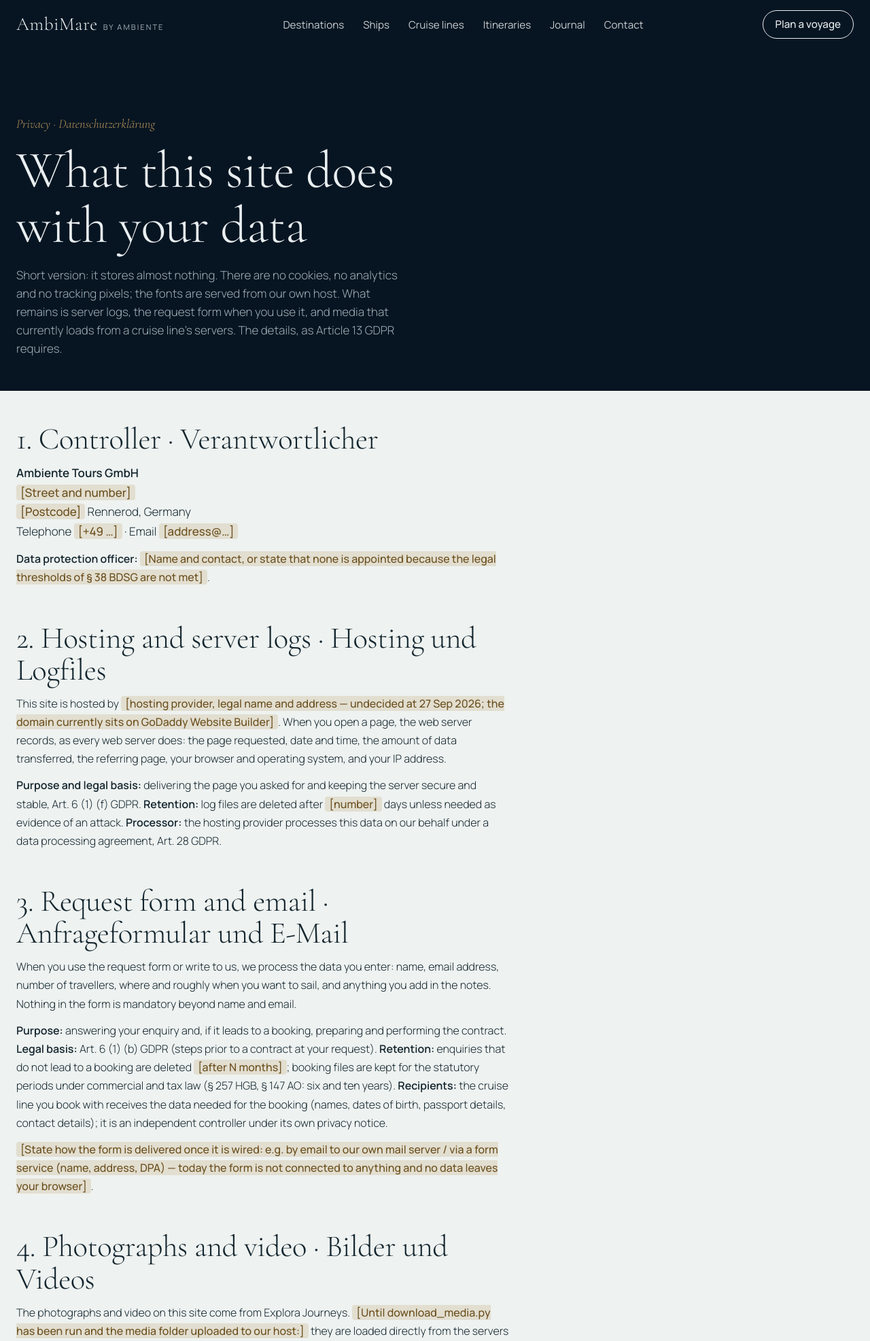
After one commit to ambientetravel/albaloostudio, a PHP site: page /cruise24-me/privacy.html in a window 1280 px wide. The commit adds this page. Shown: the top 1973 px of the page at 68% size. Run offline with PHP 8.4, Linux system fonts and the light colour scheme.

Commit message:
cruise24.me: imprint and privacy pages, drafted with placeholders
imprint.html: Impressum under § 5 DDG and § 18 (2) MStV, in English with
the German terms. Company, representation, register, VAT ID, content
responsibility, travel-law role (Reisevermittler vs Reiseveranstalter
left open, since it decides whether a Sicherungsschein is due), group
offices, VSBG statement, liability and media credit. No EU ODR link;
that platform closed in July 2025.

privacy.html: GDPR Art. 13 notice describing what the site really does.
No cookies, no analytics, fonts and GSAP self-hosted; server logs; the
request form; media loading from Explora's servers until the download
script has run. Supervisory authority named as LfDI Rheinland-Pfalz.

Every fact not in the source is a highlighted [placeholder]: 19 on the
imprint, 12 on the privacy page. Linked from every footer; sitemap now
nine URLs. Verified in headless Chromium at 1440 and 390 wide: 0 JS
errors, all links 200, no overflow.

Co-Authored-By: Claude Fable 5.1 <noreply@anthropic.com>
Claude-Session: https://claude.ai/code/session_01YCGvQ6DXzq5u7P4hVwKiMm

```diff
--- a/cruise24-me/assets/site.css
+++ b/cruise24-me/assets/site.css
@@ -229,3 +229,16 @@ img.missing,video.missing{visibility:hidden}
 .hours b{display:block;font-family:var(--serif);font-weight:400;font-size:1.5rem;margin-bottom:6px}
 .hours p{color:var(--muted);font-size:.95rem}
 @media (max-width:860px){.hours{grid-template-columns:1fr}}
+
+/* ---------- legal pages ---------- */
+.legal{max-width:72ch}
+.legal h2{font-size:clamp(1.9rem,3.5vw,2.8rem);margin-top:52px}
+.legal h2:first-of-type{margin-top:0}
+.legal h3{font-size:1.35rem;margin-top:30px}
+.legal p,.legal li{color:var(--text);font-size:1rem;line-height:1.7}
+.legal p{margin-top:12px}
+.legal ul{margin:10px 0 0;padding-left:22px}
+.legal .lede{color:var(--muted)}
+.legal address{font-style:normal;margin-top:12px;line-height:1.7}
+.todo{background:rgba(184,149,90,.22);padding:0 6px;border-radius:4px;color:#6b4f1d;font-weight:500}
+.legal .updated{font-size:.85rem;color:var(--muted);margin-top:40px;padding-top:16px;border-top:1px solid var(--line)}
--- a/cruise24-me/contact.html
+++ b/cruise24-me/contact.html
@@ -65,7 +65,7 @@
     <div><div class="logo" style="margin-bottom:12px">AmbiMare <small>by Ambiente</small></div><p style="max-width:40ch">The sea collection of Ambiente Group: ocean cruises, river weeks and luxury small-ship journeys, booked with direct contracts and one person on your file.</p></div>
     <div><h4>Explore</h4><ul><li><a href="destinations.html">Destinations</a></li><li><a href="ships.html">Ships</a></li><li><a href="lines.html">Cruise lines</a></li><li><a href="itineraries.html">Itineraries</a></li><li><a href="journal.html">Journal</a></li></ul></div>
     <div><h4>Ambiente Group</h4><ul><li><a href="https://ambientetravel.com">Ambiente Travel</a></li><li><a href="https://exploreorient.com">Explore Orient · MICE &amp; DMC</a></li><li><a href="#">AmbiMedi · Italy</a></li><li><a href="#">AmbiEvent · Congresses</a></li></ul></div>
-    <div><h4>Company</h4><ul><li><a href="contact.html">Contact</a></li><li><a href="#">Booking conditions</a></li><li><a href="#">Privacy</a></li><li><a href="#">Imprint</a></li></ul></div>
+    <div><h4>Company</h4><ul><li><a href="contact.html">Contact</a></li><li><a href="#">Booking conditions</a></li><li><a href="privacy.html">Privacy</a></li><li><a href="imprint.html">Imprint</a></li></ul></div>
   </div>
   <div class="group"><span>Ambiente Tours GmbH, Rennerod · Ambiente Turizm Seyahat, Kuşadası · [licence numbers]</span><span>Explora Journeys imagery used with permission of the line. Fares per person, cheapest available cabin, two sharing.</span></div>
 </div></footer>
--- a/cruise24-me/destinations.html
+++ b/cruise24-me/destinations.html
@@ -49,7 +49,7 @@
     <div><div class="logo" style="margin-bottom:12px">AmbiMare <small>by Ambiente</small></div><p style="max-width:40ch">The sea collection of Ambiente Group: ocean cruises, river weeks and luxury small-ship journeys, booked with direct contracts and one person on your file.</p></div>
     <div><h4>Explore</h4><ul><li><a href="destinations.html">Destinations</a></li><li><a href="ships.html">Ships</a></li><li><a href="lines.html">Cruise lines</a></li><li><a href="itineraries.html">Itineraries</a></li><li><a href="journal.html">Journal</a></li></ul></div>
     <div><h4>Ambiente Group</h4><ul><li><a href="https://ambientetravel.com">Ambiente Travel</a></li><li><a href="https://exploreorient.com">Explore Orient · MICE &amp; DMC</a></li><li><a href="#">AmbiMedi · Italy</a></li><li><a href="#">AmbiEvent · Congresses</a></li></ul></div>
-    <div><h4>Company</h4><ul><li><a href="contact.html">Contact</a></li><li><a href="#">Booking conditions</a></li><li><a href="#">Privacy</a></li><li><a href="#">Imprint</a></li></ul></div>
+    <div><h4>Company</h4><ul><li><a href="contact.html">Contact</a></li><li><a href="#">Booking conditions</a></li><li><a href="privacy.html">Privacy</a></li><li><a href="imprint.html">Imprint</a></li></ul></div>
   </div>
   <div class="group"><span>Ambiente Tours GmbH, Rennerod · Ambiente Turizm Seyahat, Kuşadası · [licence numbers]</span><span>Explora Journeys imagery used with permission of the line. Fares per person, cheapest available cabin, two sharing.</span></div>
 </div></footer>
--- a/cruise24-me/index.html
+++ b/cruise24-me/index.html
@@ -281,7 +281,7 @@
     <div><div class="logo" style="margin-bottom:12px">AmbiMare <small>by Ambiente</small></div><p style="max-width:40ch">The sea collection of Ambiente Group: ocean cruises, river weeks and luxury small-ship journeys, booked with direct contracts and one person on your file.</p></div>
     <div><h4>Explore</h4><ul><li><a href="destinations.html">Destinations</a></li><li><a href="ships.html">Ships</a></li><li><a href="lines.html">Cruise lines</a></li><li><a href="itineraries.html">Itineraries</a></li><li><a href="journal.html">Journal</a></li></ul></div>
     <div><h4>Ambiente Group</h4><ul><li><a href="https://ambientetravel.com">Ambiente Travel</a></li><li><a href="https://exploreorient.com">Explore Orient · MICE &amp; DMC</a></li><li><a href="#">AmbiMedi · Italy</a></li><li><a href="#">AmbiEvent · Congresses</a></li></ul></div>
-    <div><h4>Company</h4><ul><li><a href="contact.html">Contact</a></li><li><a href="#">Booking conditions</a></li><li><a href="#">Privacy</a></li><li><a href="#">Imprint</a></li></ul></div>
+    <div><h4>Company</h4><ul><li><a href="contact.html">Contact</a></li><li><a href="#">Booking conditions</a></li><li><a href="privacy.html">Privacy</a></li><li><a href="imprint.html">Imprint</a></li></ul></div>
   </div>
   <div class="group"><span>Ambiente Tours GmbH, Rennerod · Ambiente Turizm Seyahat, Kuşadası · [licence numbers]</span><span>Explora Journeys imagery used with permission of the line. Fares per person, cheapest available cabin, two sharing.</span></div>
 </div></footer>
--- a/cruise24-me/itineraries.html
+++ b/cruise24-me/itineraries.html
@@ -77,7 +77,7 @@
     <div><div class="logo" style="margin-bottom:12px">AmbiMare <small>by Ambiente</small></div><p style="max-width:40ch">The sea collection of Ambiente Group: ocean cruises, river weeks and luxury small-ship journeys, booked with direct contracts and one person on your file.</p></div>
     <div><h4>Explore</h4><ul><li><a href="destinations.html">Destinations</a></li><li><a href="ships.html">Ships</a></li><li><a href="lines.html">Cruise lines</a></li><li><a href="itineraries.html">Itineraries</a></li><li><a href="journal.html">Journal</a></li></ul></div>
     <div><h4>Ambiente Group</h4><ul><li><a href="https://ambientetravel.com">Ambiente Travel</a></li><li><a href="https://exploreorient.com">Explore Orient · MICE &amp; DMC</a></li><li><a href="#">AmbiMedi · Italy</a></li><li><a href="#">AmbiEvent · Congresses</a></li></ul></div>
-    <div><h4>Company</h4><ul><li><a href="contact.html">Contact</a></li><li><a href="#">Booking conditions</a></li><li><a href="#">Privacy</a></li><li><a href="#">Imprint</a></li></ul></div>
+    <div><h4>Company</h4><ul><li><a href="contact.html">Contact</a></li><li><a href="#">Booking conditions</a></li><li><a href="privacy.html">Privacy</a></li><li><a href="imprint.html">Imprint</a></li></ul></div>
   </div>
   <div class="group"><span>Ambiente Tours GmbH, Rennerod · Ambiente Turizm Seyahat, Kuşadası · [licence numbers]</span><span>Explora Journeys imagery used with permission of the line. Fares per person, cheapest available cabin, two sharing.</span></div>
 </div></footer>
--- a/cruise24-me/journal.html
+++ b/cruise24-me/journal.html
@@ -63,7 +63,7 @@
     <div><div class="logo" style="margin-bottom:12px">AmbiMare <small>by Ambiente</small></div><p style="max-width:40ch">The sea collection of Ambiente Group: ocean cruises, river weeks and luxury small-ship journeys, booked with direct contracts and one person on your file.</p></div>
     <div><h4>Explore</h4><ul><li><a href="destinations.html">Destinations</a></li><li><a href="ships.html">Ships</a></li><li><a href="lines.html">Cruise lines</a></li><li><a href="itineraries.html">Itineraries</a></li><li><a href="journal.html">Journal</a></li></ul></div>
     <div><h4>Ambiente Group</h4><ul><li><a href="https://ambientetravel.com">Ambiente Travel</a></li><li><a href="https://exploreorient.com">Explore Orient · MICE &amp; DMC</a></li><li><a href="#">AmbiMedi · Italy</a></li><li><a href="#">AmbiEvent · Congresses</a></li></ul></div>
-    <div><h4>Company</h4><ul><li><a href="contact.html">Contact</a></li><li><a href="#">Booking conditions</a></li><li><a href="#">Privacy</a></li><li><a href="#">Imprint</a></li></ul></div>
+    <div><h4>Company</h4><ul><li><a href="contact.html">Contact</a></li><li><a href="#">Booking conditions</a></li><li><a href="privacy.html">Privacy</a></li><li><a href="imprint.html">Imprint</a></li></ul></div>
   </div>
   <div class="group"><span>Ambiente Tours GmbH, Rennerod · Ambiente Turizm Seyahat, Kuşadası · [licence numbers]</span><span>Explora Journeys imagery used with permission of the line. Fares per person, cheapest available cabin, two sharing.</span></div>
 </div></footer>
--- a/cruise24-me/lines.html
+++ b/cruise24-me/lines.html
@@ -43,7 +43,7 @@
     <div><div class="logo" style="margin-bottom:12px">AmbiMare <small>by Ambiente</small></div><p style="max-width:40ch">The sea collection of Ambiente Group: ocean cruises, river weeks and luxury small-ship journeys, booked with direct contracts and one person on your file.</p></div>
     <div><h4>Explore</h4><ul><li><a href="destinations.html">Destinations</a></li><li><a href="ships.html">Ships</a></li><li><a href="lines.html">Cruise lines</a></li><li><a href="itineraries.html">Itineraries</a></li><li><a href="journal.html">Journal</a></li></ul></div>
     <div><h4>Ambiente Group</h4><ul><li><a href="https://ambientetravel.com">Ambiente Travel</a></li><li><a href="https://exploreorient.com">Explore Orient · MICE &amp; DMC</a></li><li><a href="#">AmbiMedi · Italy</a></li><li><a href="#">AmbiEvent · Congresses</a></li></ul></div>
-    <div><h4>Company</h4><ul><li><a href="contact.html">Contact</a></li><li><a href="#">Booking conditions</a></li><li><a href="#">Privacy</a></li><li><a href="#">Imprint</a></li></ul></div>
+    <div><h4>Company</h4><ul><li><a href="contact.html">Contact</a></li><li><a href="#">Booking conditions</a></li><li><a href="privacy.html">Privacy</a></li><li><a href="imprint.html">Imprint</a></li></ul></div>
   </div>
   <div class="group"><span>Ambiente Tours GmbH, Rennerod · Ambiente Turizm Seyahat, Kuşadası · [licence numbers]</span><span>Explora Journeys imagery used with permission of the line. Fares per person, cheapest available cabin, two sharing.</span></div>
 </div></footer>
--- /dev/null
+++ b/cruise24-me/privacy.html
@@ -0,0 +1,77 @@
+<!doctype html>
+<html lang="en">
+<head>
+<meta charset="utf-8">
+<meta name="viewport" content="width=device-width, initial-scale=1, viewport-fit=cover">
+<title>Privacy · Datenschutz · AmbiMare</title>
+<meta name="description" content="How cruise24.me handles personal data: server logs, the request form, media served from a cruise line's servers, your rights under the GDPR. No cookies, no analytics, fonts served from our own host.">
+<link rel="canonical" href="https://cruise24.me/privacy.html">
+<meta property="og:type" content="website">
+<meta property="og:site_name" content="AmbiMare by Ambiente">
+<meta property="og:title" content="Privacy · Datenschutz · AmbiMare">
+<meta property="og:url" content="https://cruise24.me/privacy.html">
+<meta name="theme-color" content="#0b1f2e">
+<link rel="stylesheet" href="assets/fonts/fonts.css">
+<link rel="stylesheet" href="assets/site.css">
+</head>
+<body data-page="privacy">
+<nav class="nav" id="nav" aria-label="Main"><div class="wrap">
+  <a class="logo" href="index.html">AmbiMare <small>by Ambiente</small></a>
+  <ul id="menu">
+    <li><a href="destinations.html">Destinations</a></li><li><a href="ships.html">Ships</a></li><li><a href="lines.html">Cruise lines</a></li><li><a href="itineraries.html">Itineraries</a></li><li><a href="journal.html">Journal</a></li><li><a href="contact.html">Contact</a></li>
+  </ul>
+  <a class="btn" href="contact.html">Plan a voyage</a>
+  <button class="burger" id="burger" aria-label="Open menu" aria-expanded="false"><svg width="24" height="24" viewBox="0 0 24 24" fill="none" stroke="currentColor" stroke-width="1.6"><path d="M3 7h18M3 12h18M3 17h18"/></svg></button>
+</div></nav>
+<section class="page-hero" style="min-height:auto;padding-bottom:48px">
+  <div class="wrap"><span class="kicker">Privacy · Datenschutzerklärung</span><h1>What this site does with your data</h1><p>Short version: it stores almost nothing. There are no cookies, no analytics and no tracking pixels; the fonts are served from our own host. What remains is server logs, the request form when you use it, and media that currently loads from a cruise line's servers. The details, as Article 13 GDPR requires.</p></div>
+</section>
+<section class="section light" style="padding-top:48px"><div class="wrap"><div class="legal">
+  <h2>1. Controller · Verantwortlicher</h2>
+  <address><b>Ambiente Tours GmbH</b><br><span class="todo">[Street and number]</span><br><span class="todo">[Postcode]</span> Rennerod, Germany<br>Telephone <span class="todo">[+49 …]</span> · Email <span class="todo">[address@…]</span></address>
+  <p><b>Data protection officer:</b> <span class="todo">[Name and contact, or state that none is appointed because the legal thresholds of § 38 BDSG are not met]</span>.</p>
+
+  <h2>2. Hosting and server logs · Hosting und Logfiles</h2>
+  <p>This site is hosted by <span class="todo">[hosting provider, legal name and address — undecided at 27 Sep 2026; the domain currently sits on GoDaddy Website Builder]</span>. When you open a page, the web server records, as every web server does: the page requested, date and time, the amount of data transferred, the referring page, your browser and operating system, and your IP address.</p>
+  <p><b>Purpose and legal basis:</b> delivering the page you asked for and keeping the server secure and stable, Art. 6 (1) (f) GDPR. <b>Retention:</b> log files are deleted after <span class="todo">[number]</span> days unless needed as evidence of an attack. <b>Processor:</b> the hosting provider processes this data on our behalf under a data processing agreement, Art. 28 GDPR.</p>
+
+  <h2>3. Request form and email · Anfrageformular und E-Mail</h2>
+  <p>When you use the request form or write to us, we process the data you enter: name, email address, number of travellers, where and roughly when you want to sail, and anything you add in the notes. Nothing in the form is mandatory beyond name and email.</p>
+  <p><b>Purpose:</b> answering your enquiry and, if it leads to a booking, preparing and performing the contract. <b>Legal basis:</b> Art. 6 (1) (b) GDPR (steps prior to a contract at your request). <b>Retention:</b> enquiries that do not lead to a booking are deleted <span class="todo">[after N months]</span>; booking files are kept for the statutory periods under commercial and tax law (§ 257 HGB, § 147 AO: six and ten years). <b>Recipients:</b> the cruise line you book with receives the data needed for the booking (names, dates of birth, passport details, contact details); it is an independent controller under its own privacy notice.</p>
+  <p><span class="todo">[State how the form is delivered once it is wired: e.g. by email to our own mail server / via a form service (name, address, DPA) — today the form is not connected to anything and no data leaves your browser]</span>.</p>
+
+  <h2>4. Photographs and video · Bilder und Videos</h2>
+  <p>The photographs and video on this site come from Explora Journeys. <span class="todo">[Until download_media.py has been run and the media folder uploaded to our host:]</span> they are loaded directly from the servers of Explora Journeys / MSC Cruises S.A. (explorajourneys.com, dm.explorajourneys.com). Your browser therefore sends your IP address and the usual request headers to those servers when a page loads. We have no influence over what they do with it; their privacy notice applies. <b>Legal basis:</b> Art. 6 (1) (f) GDPR, our interest in showing the ships and places we sell. <span class="todo">[Once the media is on our own host, replace this section with: all media is served from our own server; no request goes to the cruise line.]</span></p>
+
+  <h2>5. Fonts and scripts · Schriften und Skripte</h2>
+  <p>Fonts (Cormorant Garamond, Manrope) and the animation library (GSAP) are served from our own host. No request goes to Google Fonts, a CDN or any other third party for them.</p>
+
+  <h2>6. Cookies, analytics, tracking</h2>
+  <p>This site sets no cookies, uses no analytics service and embeds no social-media or advertising code. Should that change, this notice and, where required, a consent request will be updated first.</p>
+
+  <h2>7. Your rights · Ihre Rechte</h2>
+  <p>Under the GDPR you may ask us at any time for access to the personal data we hold about you (Art. 15), rectification (Art. 16), erasure (Art. 17), restriction of processing (Art. 18), data portability (Art. 20), and you may object to processing based on Art. 6 (1) (f) (Art. 21). Write to the address in section 1.</p>
+  <p>You also have the right to lodge a complaint with a supervisory authority. The authority responsible for us is: <b>Der Landesbeauftragte für den Datenschutz und die Informationsfreiheit Rheinland-Pfalz</b>, Hintere Bleiche 34, 55116 Mainz, Germany, poststelle@datenschutz.rlp.de.</p>
+
+  <h2>8. Automated decisions · Automatisierte Entscheidungen</h2>
+  <p>We make no automated decisions and do no profiling.</p>
+
+  <h2>9. Changes · Änderungen</h2>
+  <p>This notice is updated when the site changes what it does. The date below is the date of the current version.</p>
+  <p class="updated">Placeholders are marked <span class="todo">[like this]</span> and must be replaced before this page goes live. Last edited 27 September 2026.</p>
+</div></div></section>
+<footer><div class="wrap">
+  <div class="cols">
+    <div><div class="logo" style="margin-bottom:12px">AmbiMare <small>by Ambiente</small></div><p style="max-width:40ch">The sea collection of Ambiente Group: ocean cruises, river weeks and luxury small-ship journeys, booked with direct contracts and one person on your file.</p></div>
+    <div><h4>Explore</h4><ul><li><a href="destinations.html">Destinations</a></li><li><a href="ships.html">Ships</a></li><li><a href="lines.html">Cruise lines</a></li><li><a href="itineraries.html">Itineraries</a></li><li><a href="journal.html">Journal</a></li></ul></div>
+    <div><h4>Ambiente Group</h4><ul><li><a href="https://ambientetravel.com">Ambiente Travel</a></li><li><a href="https://exploreorient.com">Explore Orient · MICE &amp; DMC</a></li><li><a href="#">AmbiMedi · Italy</a></li><li><a href="#">AmbiEvent · Congresses</a></li></ul></div>
+    <div><h4>Company</h4><ul><li><a href="contact.html">Contact</a></li><li><a href="#">Booking conditions</a></li><li><a href="privacy.html">Privacy</a></li><li><a href="imprint.html">Imprint</a></li></ul></div>
+  </div>
+  <div class="group"><span>Ambiente Tours GmbH, Rennerod · Ambiente Turizm Seyahat, Kuşadası · [licence numbers]</span><span>Explora Journeys imagery used with permission of the line. Fares per person, cheapest available cabin, two sharing.</span></div>
+</div></footer>
+
+<script src="assets/vendor/gsap.min.js"></script>
+<script src="assets/vendor/ScrollTrigger.min.js"></script>
+<script src="assets/site.js"></script>
+</body>
+</html>
--- a/cruise24-me/ships.html
+++ b/cruise24-me/ships.html
@@ -45,7 +45,7 @@
     <div><div class="logo" style="margin-bottom:12px">AmbiMare <small>by Ambiente</small></div><p style="max-width:40ch">The sea collection of Ambiente Group: ocean cruises, river weeks and luxury small-ship journeys, booked with direct contracts and one person on your file.</p></div>
     <div><h4>Explore</h4><ul><li><a href="destinations.html">Destinations</a></li><li><a href="ships.html">Ships</a></li><li><a href="lines.html">Cruise lines</a></li><li><a href="itineraries.html">Itineraries</a></li><li><a href="journal.html">Journal</a></li></ul></div>
     <div><h4>Ambiente Group</h4><ul><li><a href="https://ambientetravel.com">Ambiente Travel</a></li><li><a href="https://exploreorient.com">Explore Orient · MICE &amp; DMC</a></li><li><a href="#">AmbiMedi · Italy</a></li><li><a href="#">AmbiEvent · Congresses</a></li></ul></div>
-    <div><h4>Company</h4><ul><li><a href="contact.html">Contact</a></li><li><a href="#">Booking conditions</a></li><li><a href="#">Privacy</a></li><li><a href="#">Imprint</a></li></ul></div>
+    <div><h4>Company</h4><ul><li><a href="contact.html">Contact</a></li><li><a href="#">Booking conditions</a></li><li><a href="privacy.html">Privacy</a></li><li><a href="imprint.html">Imprint</a></li></ul></div>
   </div>
   <div class="group"><span>Ambiente Tours GmbH, Rennerod · Ambiente Turizm Seyahat, Kuşadası · [licence numbers]</span><span>Explora Journeys imagery used with permission of the line. Fares per person, cheapest available cabin, two sharing.</span></div>
 </div></footer>
--- a/cruise24-me/sitemap.xml
+++ b/cruise24-me/sitemap.xml
@@ -7,4 +7,6 @@
   <url><loc>https://cruise24.me/itineraries.html</loc><lastmod>2026-09-27</lastmod></url>
   <url><loc>https://cruise24.me/journal.html</loc><lastmod>2026-09-27</lastmod></url>
   <url><loc>https://cruise24.me/contact.html</loc><lastmod>2026-09-27</lastmod></url>
+  <url><loc>https://cruise24.me/imprint.html</loc><lastmod>2026-09-27</lastmod></url>
+  <url><loc>https://cruise24.me/privacy.html</loc><lastmod>2026-09-27</lastmod></url>
 </urlset>
```
Also changed, not shown: cruise24-me/HANDOFF.md (+15 -6 lines), cruise24-me/imprint.html (added, +72 -0 lines).
